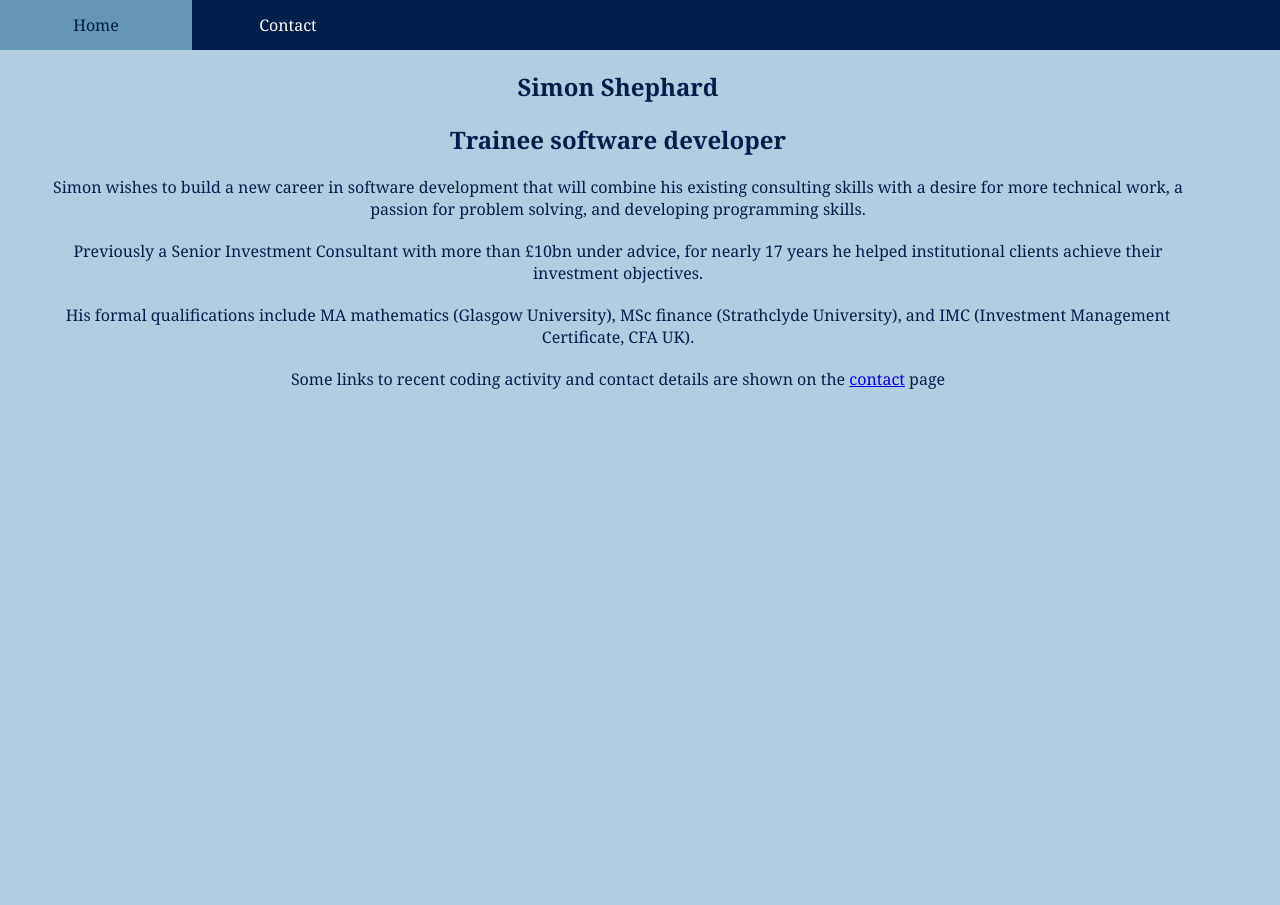
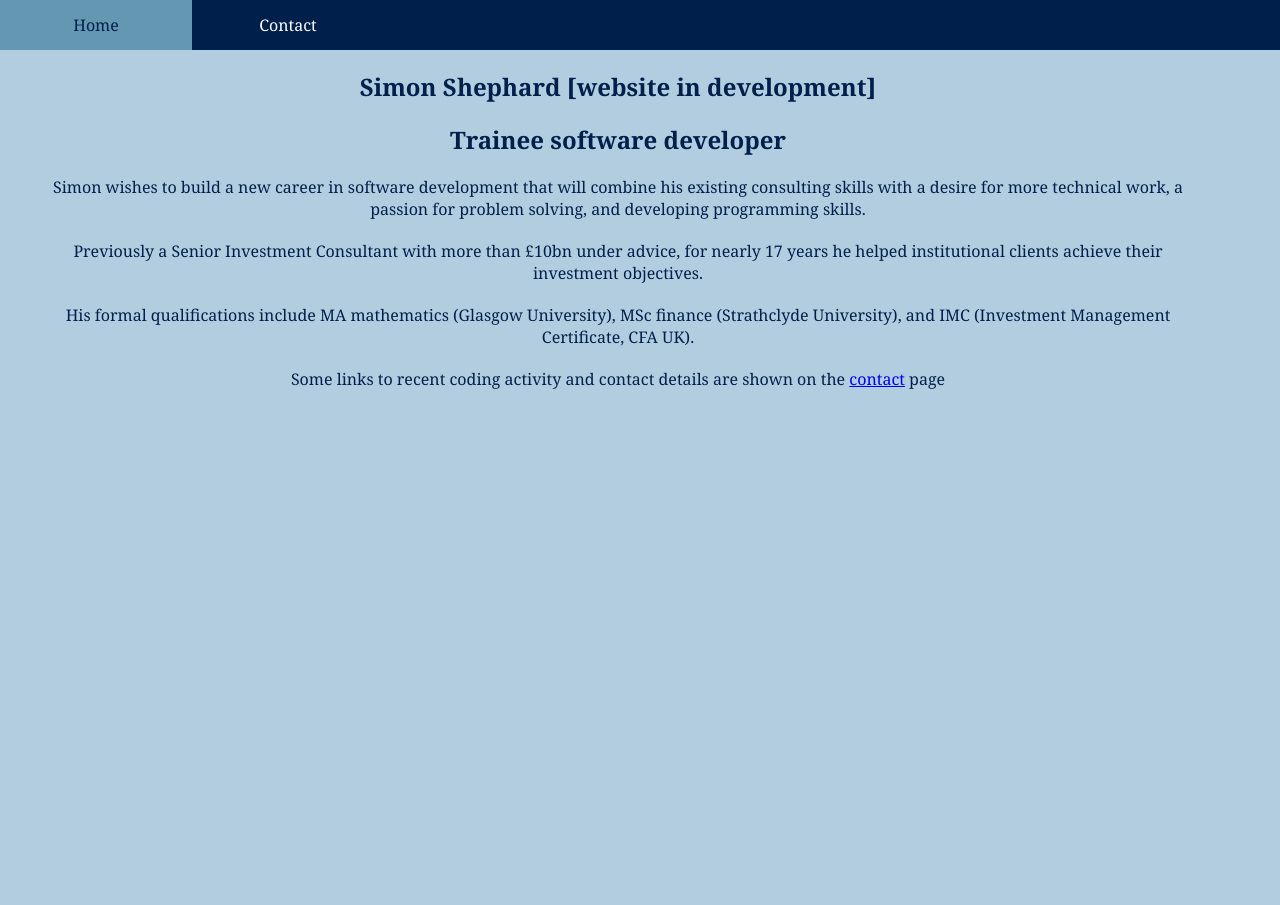
Before and after one commit to simonshephard/simonshephard.github.io, a Jekyll site: the page index.html, which Jekyll copies as it is, in a window 1280 px wide. Built offline with Jekyll 4.4.1, drawn with Linux system fonts in a browser that asks for light colours.

Commit message:
update index file to note in development

```diff
--- a/index.html
+++ b/index.html
@@ -16,7 +16,7 @@
   </nav>
 
   <section class="main" id="home">
-    <h1 id="title">Simon Shephard</h1>
+    <h1 id="title">Simon Shephard [website in development]</h1>
     <h2>Trainee software developer</h2>
     <p>Simon wishes to build a new career in software development that will combine his existing consulting skills with a desire for more technical work, a passion for problem solving, and developing programming skills.</p>
     <p>Previously a Senior Investment Consultant with more than £10bn under advice, for nearly 17 years he helped institutional clients achieve their investment objectives.</p>
```
